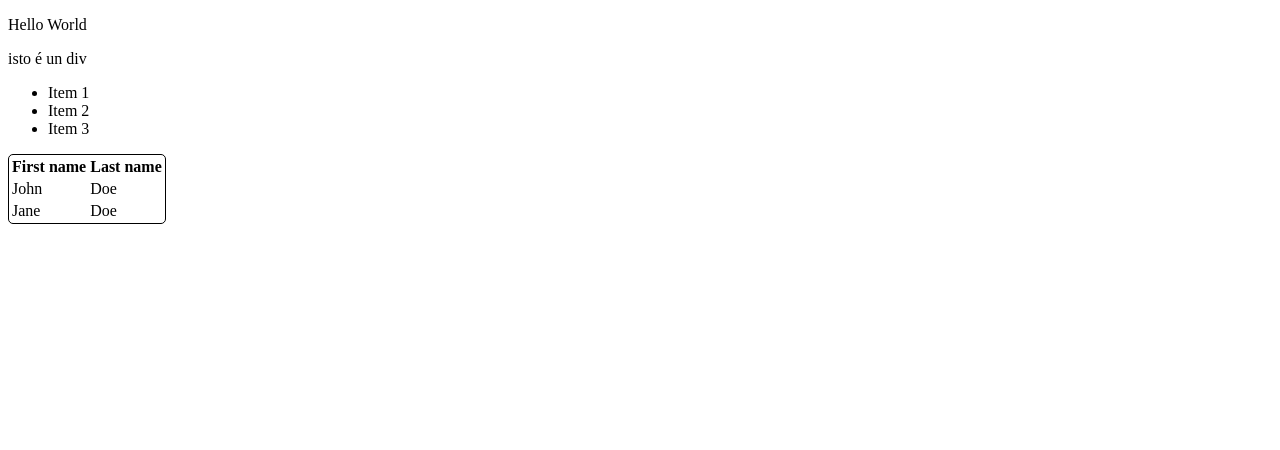
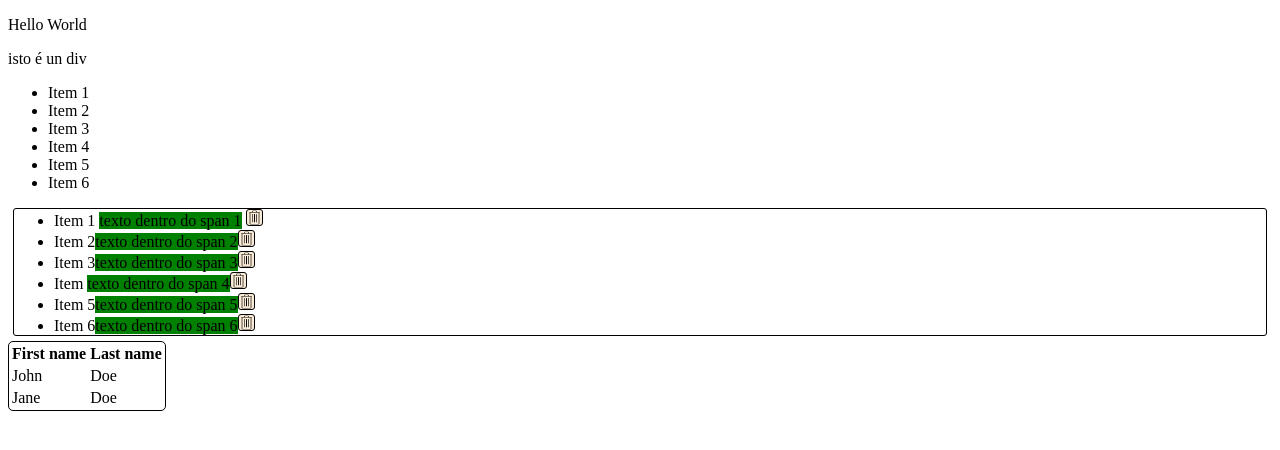
Before and after one commit to cursosisraelsp/exercicio-repaso-referencias, a website with bundled scripts: page static/index.html in a window 1280 px wide. Built offline with nearby package versions, Linux system fonts and the light colour scheme.

Commit message:
realizando exercicios da folla 3

```diff
--- a/static/css/estilo.css
+++ b/static/css/estilo.css
@@ -11,3 +11,26 @@ table{
     border-radius: 3px;
     width: fit-content;
 }
+.lista2{
+    border: 1px solid;
+    border-radius: 3px;
+    margin: 5px;
+    cursor: pointer;
+}
+.lista2:hover{
+    background-color: black;
+    color: white;
+}
+
+span{
+    background-color: green;
+}
+img{
+    width: 15px;
+    background-color: antiquewhite;
+    border: 1px solid;
+    border-radius: 3px;
+}
+img:hover{
+    background-color: red;
+}
--- a/static/index.html
+++ b/static/index.html
@@ -15,6 +15,21 @@
         <li>Item 1</li>
         <li>Item 2</li>
         <li>Item 3</li>
+        <li>Item 4</li>
+        <li>Item 5</li>
+        <li>Item 6</li>
+    </ul>
+    <ul class="lista2">
+        <li>
+          Item 1
+          <span>texto dentro do span 1</span>
+          <img name="eliminar" src="./imaxes/eliminar-50.png"/>
+        </li>
+        <li>Item 2<span>texto dentro do span 2</span><img name="eliminar" src="./imaxes/eliminar-50.png"/></li>
+        <li>Item 3<span>texto dentro do span 3</span><img name="eliminar" src="./imaxes/eliminar-50.png"/></li>
+        <li>Item <span>texto dentro do span 4</span><img name="eliminar" src="./imaxes/eliminar-50.png"/></li>
+        <li>Item 5<span>texto dentro do span 5</span><img name="eliminar" src="./imaxes/eliminar-50.png"/></li>
+        <li>Item 6<span>texto dentro do span 6</span><img name="eliminar" src="./imaxes/eliminar-50.png"/></li>
     </ul>
 <table>
   <tr>
--- a/static/javascript/funcions/referencias.js
+++ b/static/javascript/funcions/referencias.js
@@ -1,7 +1,13 @@
 let refLista = document.querySelector(".lista");
-let ref1ParrafoDendeLista = refLista.children[0];// sitúo a referencia no primeiro dato da lista : Item 1
+let refLista2 = document.querySelector(".lista2");
+//let refImg = document.querySelector("img")
+// EXER 4
+// let ref1ParrafoDendeLista = refLista.children[0];// sitúo a referencia no primeiro dato da lista : Item 1
+// EXER 5
+let ref1ParrafoDendeLista = refLista.children[2];// sitúo a referencia no primeiro dato da lista : Item 1
 
 export {
     ref1ParrafoDendeLista,
-    refLista
+    refLista,
+    refLista2
 }
--- a/static/javascript/index.js
+++ b/static/javascript/index.js
@@ -1,6 +1,7 @@
 import {
     ref1ParrafoDendeLista,
-    refLista
+    refLista,
+    refLista2
  } from "./funcions/referencias.js";
 
 /**
@@ -17,4 +18,37 @@ Emprega o evento “click”.
 ref1ParrafoDendeLista.addEventListener("click",()=>{
     console.log("sae un ...",ref1ParrafoDendeLista.textContent)
     console.log("refLista ",refLista)
+    ref1ParrafoDendeLista.textContent = "Estamos no cersia de santiago"
+    ref1ParrafoDendeLista.style.backgroundColor = 'orange'
 })
+
+// Exercicio 5 - relacionado previamente
+/**
+ * Exercicio 6
+ * UTILIZARÉ A LISTA2
+Crea un elemento lista de varios
+elementos ‘li’, onde deberás introducir
+unha etiqueta ‘span’ con texto.
+
+Utiliza ‘e.target’ ou ‘event.target’ para
+observar sobre qué elemento estás a
+clicar.
+Lembra de referenciar a lista (‘ul’)
+correctamente.
+Emprega o evento “click”.
+ */
+refLista2.addEventListener("click",(event)=>{
+    //console.log("event",event)// NO MOMENTO QUE CLIQUE TRAE MOITA INFORMACIÓN DO ELEMENTO CLICADO
+    console.log("event.target",event.target)// ELEMENTO ONDE CLICAS, SACA A ETIQUETA CLICADA
+    console.log("event.target",event.target.textContent)
+
+    // CON REMOVE BORRAREMOS O ELEMENTO DA
+    // neste caso estamos distinguindo onde teñamos un atributo 'name' co valor 'eliminar'
+    //event.target.remove()
+    if(event.target.getAttribute("name") == "eliminar"){
+        // TEÑO QUE SITUARME DENDE O ELEMENTO CLICADO QUE NESTE CASO É img
+        // ACCEDO O PAI mediante parentElement
+        // UTILIZO remove() PARA BORRAR
+        event.target.parentElement.remove()
+    }
+})
```
Also changed, not shown: static/imaxes/eliminar-50.png (added).
